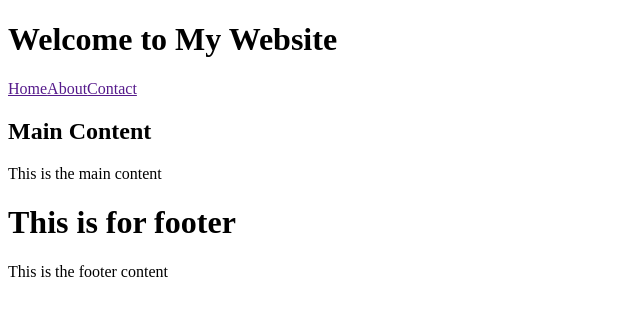
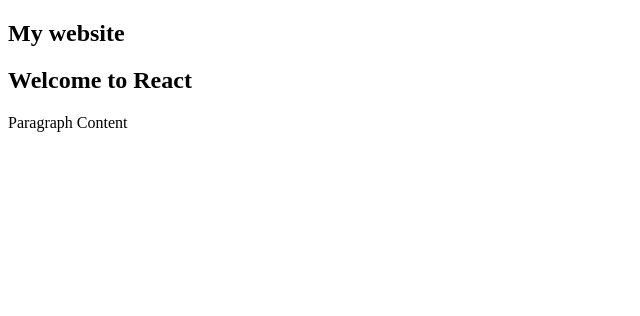
Before and after one commit to fuinodev/react-fundementals, a React (Vite) app: page / in a window 1280 px wide. Shown: the top 316 px of the page, without its empty margins (0-640 px from the left). Built offline with nearby package versions, Linux system fonts and the light colour scheme.

Commit message:
refactor App component structure and remove unused imports

```diff
--- a/src/App.jsx
+++ b/src/App.jsx
@@ -1,15 +1,15 @@
-import Header from "./components/Header";
-import Main from "./components/Main";
-import Footer from "./components/Footer";
+  const App = () => {
+    return ( <section id="section">
+    <h1>My website</h1>
 
-const App = () => {
-  return (
-    <div>
-      <Header />
-      <Main />
-      <Footer />
-    </div>
-  )
-};
+  <article>
+    <h2>Welcome to React</h2>
+    <p classname="text">Paragraph Content</p>
 
-export default App;
+  </article>
+    </section>
+
+    );
+  };
+
+  export default App
```
